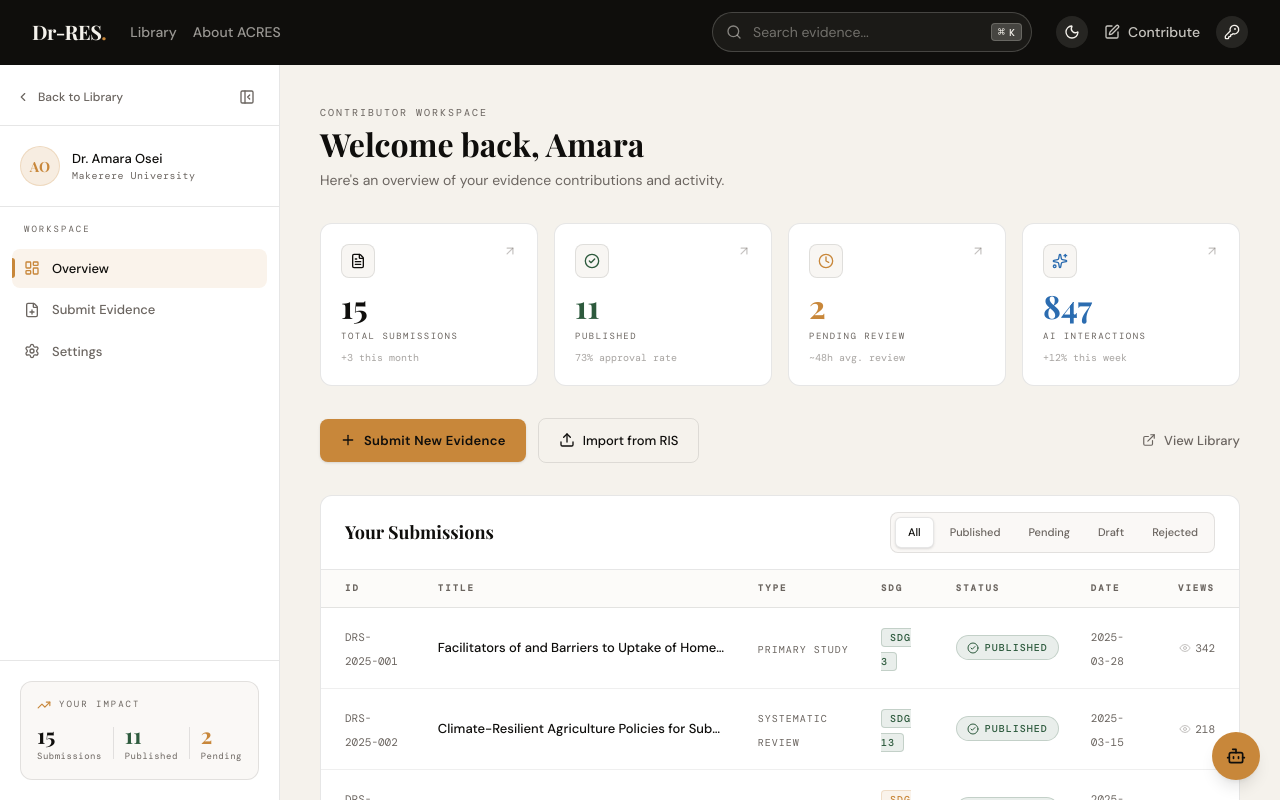
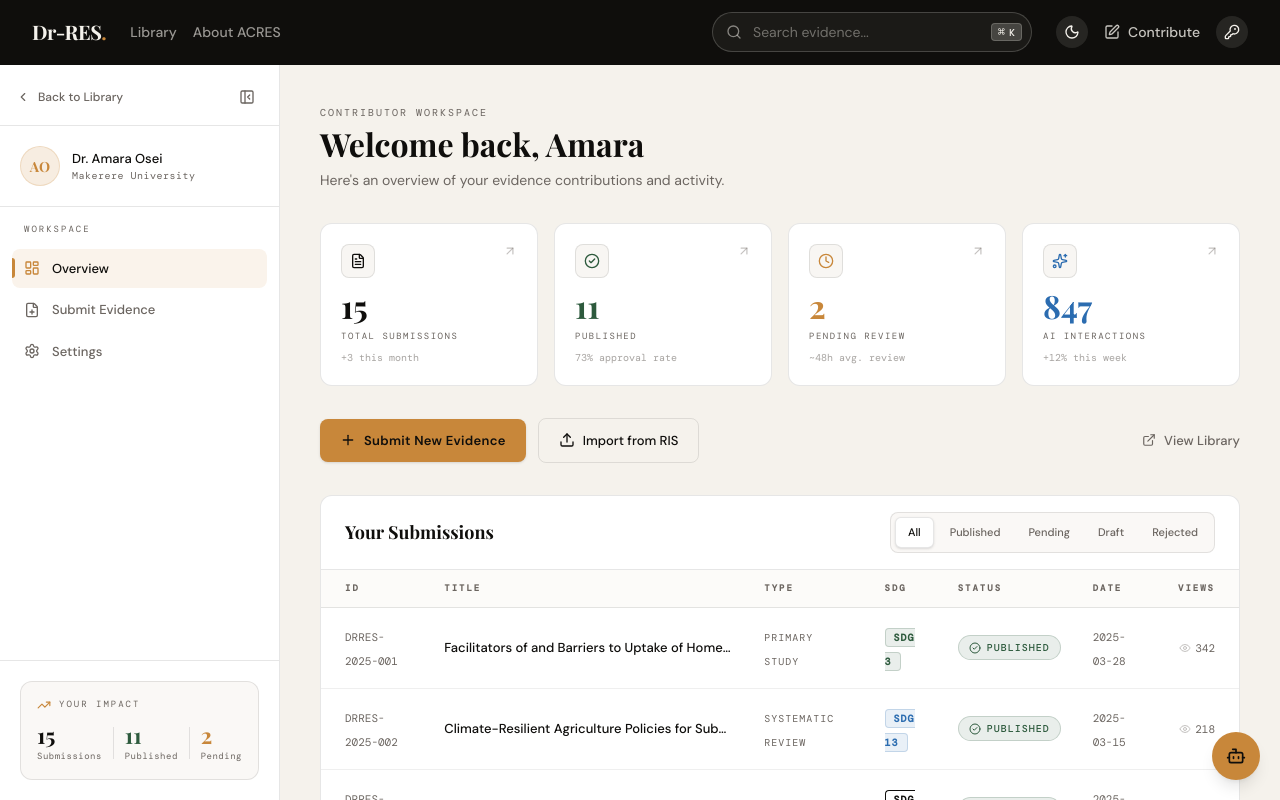
Before and after one commit to Aurits/drres-app, a Next.js app in the folder frontend/: page /dashboard in a window 1280 px wide. Built offline with nearby package versions, Linux system fonts and the light colour scheme.

Commit message:
feat: implement admin analytics dashboard and system monitoring pages

```diff
--- a/frontend/app/admin/page.tsx
+++ b/frontend/app/admin/page.tsx
@@ -30,9 +30,9 @@ const SYSTEM_SERVICES = [
 ];
 
 const ADMIN_LOG = [
-  { action: "Published evidence", detail: "DRS-2025-012 \"Antimicrobial Resistance Surveillance...\" approved by Admin.", time: "2h ago", type: "success" },
+  { action: "Published evidence", detail: "DRRES-2025-012 \"Antimicrobial Resistance Surveillance...\" approved by Admin.", time: "2h ago", type: "success" },
   { action: "Bulk import completed", detail: "24 records imported from ACRES_Q1_2025.xlsx — 22 valid, 2 errors.", time: "5h ago", type: "info" },
-  { action: "Submission rejected", detail: "DRS-2025-015 \"Evidence Gaps in Climate...\" — Incomplete methodology.", time: "1d ago", type: "error" },
+  { action: "Submission rejected", detail: "DRRES-2025-015 \"Evidence Gaps in Climate...\" — Incomplete methodology.", time: "1d ago", type: "error" },
   { action: "User role changed", detail: "j.kimani@uon.ac.ke promoted from Viewer to Contributor.", time: "1d ago", type: "info" },
   { action: "System re-indexed", detail: "Full vector re-index completed. 4,091 records processed in 14m 32s.", time: "2d ago", type: "success" },
   { action: "Category updated", detail: "Added new Priority Area \"Climate Finance\" under SDG 13.", time: "3d ago", type: "info" },
--- a/frontend/app/dashboard/page.tsx
+++ b/frontend/app/dashboard/page.tsx
@@ -9,21 +9,21 @@ import {
 
 // Mock submissions data
 const MOCK_SUBMISSIONS = [
-  { id: "DRS-2025-001", title: "Facilitators of and Barriers to Uptake of Home-Based HIV Testing", type: "Primary Study", sdg: "SDG 3", status: "Published", date: "2025-03-28", views: 342 },
-  { id: "DRS-2025-002", title: "Climate-Resilient Agriculture Policies for Sub-Saharan Drylands", type: "Systematic Review", sdg: "SDG 13", status: "Published", date: "2025-03-15", views: 218 },
-  { id: "DRS-2025-003", title: "AI in Primary Education: Infrastructure Requirements for Rural Deployment", type: "Policy Brief", sdg: "SDG 4", status: "Published", date: "2025-02-22", views: 156 },
-  { id: "DRS-2025-004", title: "Maternal Health Outcomes in Urban vs. Rural Settings Across East Africa", type: "Primary Study", sdg: "SDG 3", status: "Published", date: "2025-02-10", views: 289 },
-  { id: "DRS-2025-005", title: "Water Sanitation Infrastructure and Cholera Prevention in Kampala Districts", type: "Rapid Response", sdg: "SDG 3", status: "Published", date: "2025-01-18", views: 412 },
-  { id: "DRS-2025-006", title: "Renewable Solar Micro-Grid Deployment: Policy Frameworks for County-Level Implementation", type: "Policy Brief", sdg: "SDG 13", status: "Published", date: "2024-12-30", views: 97 },
-  { id: "DRS-2025-007", title: "Digital Literacy Training Outcomes Among Primary School Teachers in Western Kenya", type: "Primary Study", sdg: "SDG 4", status: "Published", date: "2024-12-15", views: 134 },
-  { id: "DRS-2025-008", title: "Community Health Worker Retention Strategies: A Multi-Country Analysis", type: "Systematic Review", sdg: "SDG 3", status: "Published", date: "2024-11-28", views: 267 },
-  { id: "DRS-2025-009", title: "Impact of Drought-Resistant Crop Subsidies on Smallholder Farmer Incomes", type: "Primary Study", sdg: "SDG 13", status: "Published", date: "2024-11-10", views: 188 },
-  { id: "DRS-2025-010", title: "Vaccine Cold Chain Logistics in Sub-Saharan Africa: A Rapid Review", type: "Rapid Response", sdg: "SDG 3", status: "Published", date: "2024-10-22", views: 356 },
-  { id: "DRS-2025-011", title: "Gender-Responsive Budgeting in Education Sectors Across 12 African Nations", type: "Systematic Review", sdg: "SDG 4", status: "Published", date: "2024-09-05", views: 142 },
-  { id: "DRS-2025-012", title: "Antimicrobial Resistance Surveillance Networks: A Gap Analysis for Eastern Africa", type: "Primary Study", sdg: "SDG 3", status: "Pending", date: "2025-04-02", views: 0 },
-  { id: "DRS-2025-013", title: "Soil Carbon Sequestration Potential Under Agroforestry Systems in the Sahel", type: "Policy Brief", sdg: "SDG 13", status: "Pending", date: "2025-04-05", views: 0 },
-  { id: "DRS-2025-014", title: "Mobile Health Interventions for Chronic Disease Management: Uganda Pilot Results", type: "Primary Study", sdg: "SDG 3", status: "Draft", date: "2025-04-07", views: 0 },
-  { id: "DRS-2025-015", title: "Evidence Gaps in Climate Adaptation Finance for Least Developed Countries", type: "Systematic Review", sdg: "SDG 13", status: "Rejected", date: "2025-03-20", views: 0 },
+  { id: "DRRES-2025-001", title: "Facilitators of and Barriers to Uptake of Home-Based HIV Testing", type: "Primary Study", sdg: "SDG 3: Good Health", status: "Published", date: "2025-03-28", views: 342 },
+  { id: "DRRES-2025-002", title: "Climate-Resilient Agriculture Policies for Sub-Saharan Drylands", type: "Systematic Review", sdg: "SDG 13: Climate Action", status: "Published", date: "2025-03-15", views: 218 },
+  { id: "DRRES-2025-003", title: "AI in Primary Education: Infrastructure Requirements for Rural Deployment", type: "Policy Brief", sdg: "SDG 4: Quality Education", status: "Published", date: "2025-02-22", views: 156 },
+  { id: "DRRES-2025-004", title: "Maternal Health Outcomes in Urban vs. Rural Settings Across East Africa", type: "Primary Study", sdg: "SDG 3: Good Health", status: "Published", date: "2025-02-10", views: 289 },
+  { id: "DRRES-2025-005", title: "Water Sanitation Infrastructure and Cholera Prevention in Kampala Districts", type: "Rapid Response", sdg: "SDG 3: Good Health", status: "Published", date: "2025-01-18", views: 412 },
+  { id: "DRRES-2025-006", title: "Renewable Solar Micro-Grid Deployment: Policy Frameworks for County-Level Implementation", type: "Policy Brief", sdg: "SDG 13: Climate Action", status: "Published", date: "2024-12-30", views: 97 },
+  { id: "DRRES-2025-007", title: "Digital Literacy Training Outcomes Among Primary School Teachers in Western Kenya", type: "Primary Study", sdg: "SDG 4: Quality Education", status: "Published", date: "2024-12-15", views: 134 },
+  { id: "DRRES-2025-008", title: "Community Health Worker Retention Strategies: A Multi-Country Analysis", type: "Systematic Review", sdg: "SDG 3: Good Health", status: "Published", date: "2024-11-28", views: 267 },
+  { id: "DRRES-2025-009", title: "Impact of Drought-Resistant Crop Subsidies on Smallholder Farmer Incomes", type: "Primary Study", sdg: "SDG 13: Climate Action", status: "Published", date: "2024-11-10", views: 188 },
+  { id: "DRRES-2025-010", title: "Vaccine Cold Chain Logistics in Sub-Saharan Africa: A Rapid Review", type: "Rapid Response", sdg: "SDG 3: Good Health", status: "Published", date: "2024-10-22", views: 356 },
+  { id: "DRRES-2025-011", title: "Gender-Responsive Budgeting in Education Sectors Across 12 African Nations", type: "Systematic Review", sdg: "SDG 4: Quality Education", status: "Published", date: "2024-09-05", views: 142 },
+  { id: "DRRES-2025-012", title: "Antimicrobial Resistance Surveillance Networks: A Gap Analysis for Eastern Africa", type: "Primary Study", sdg: "SDG 3: Good Health", status: "Pending", date: "2025-04-02", views: 0 },
+  { id: "DRRES-2025-013", title: "Soil Carbon Sequestration Potential Under Agroforestry Systems in the Sahel", type: "Policy Brief", sdg: "SDG 13: Climate Action", status: "Pending", date: "2025-04-05", views: 0 },
+  { id: "DRRES-2025-014", title: "Mobile Health Interventions for Chronic Disease Management: Uganda Pilot Results", type: "Primary Study", sdg: "SDG 3: Good Health", status: "Draft", date: "2025-04-07", views: 0 },
+  { id: "DRRES-2025-015", title: "Evidence Gaps in Climate Adaptation Finance for Least Developed Countries", type: "Systematic Review", sdg: "SDG 13: Climate Action", status: "Rejected", date: "2025-03-20", views: 0 },
 ];
 
 const STATUS_CONFIG: Record<string, { color: string; bg: string; border: string; icon: React.ReactNode }> = {
@@ -179,12 +179,12 @@ export default function DashboardPage() {
                       <span className="font-mono text-[10px] tracking-[1px] text-muted-foreground uppercase">{sub.type}</span>
                     </td>
                     <td className="px-4 py-4 hidden lg:table-cell">
-                      <span className={`font-mono text-[10px] tracking-[1px] uppercase px-2 py-0.5 rounded-[4px] border font-medium ${
-                        sub.sdg.includes("3") ? "bg-forest/10 text-forest border-forest/20"
-                        : sub.sdg.includes("13") ? "bg-sky/10 text-sky border-sky/20"
-                        : "bg-primary/10 text-primary border-primary/20"
+                      <span className={`font-mono text-[10px] tracking-[1px] uppercase px-2 py-0.5 rounded-[4px] border font-bold ${
+                        sub.sdg.includes("SDG 3") ? "bg-forest/10 text-forest border-forest/20"
+                        : sub.sdg.includes("SDG 13") ? "bg-sky/10 text-sky border-sky/20"
+                        : "bg-amber/10 text-amber border-amber/20"
                       }`}>
-                        {sub.sdg}
+                        {sub.sdg.split(':')[0]}
                       </span>
                     </td>
                     <td className="px-4 py-4">
--- a/frontend/components/ui/EvidenceSheet.tsx
+++ b/frontend/components/ui/EvidenceSheet.tsx
@@ -116,8 +116,16 @@ export function EvidenceSheet({ open, onOpenChange, evidence }: EvidenceSheetPro
                       )}
 
                       <div className="flex flex-wrap gap-2 mb-6">
-                        <span className="flex items-center gap-1.5 font-mono text-[10px] font-semibold tracking-[1.5px] uppercase px-2.5 py-1.5 border rounded-[4px] bg-forest/10 border-forest/20 text-forest hover:opacity-80 transition-opacity cursor-pointer">
-                          <span className="w-1.5 h-1.5 rounded-full bg-forest shrink-0" />
+                        <span className={`flex items-center gap-1.5 font-mono text-[10px] font-bold tracking-[1.5px] uppercase px-2.5 py-1.5 border rounded-[4px] transition-opacity cursor-pointer ${
+                          evidence?.sdg.includes("3") ? "bg-forest/10 border-forest/20 text-forest"
+                          : evidence?.sdg.includes("13") ? "bg-sky/10 border-sky/20 text-sky"
+                          : "bg-amber/10 border-amber/20 text-amber"
+                        }`}>
+                          <span className={`w-1.5 h-1.5 rounded-full shrink-0 ${
+                             evidence?.sdg.includes("3") ? "bg-forest"
+                             : evidence?.sdg.includes("13") ? "bg-sky"
+                             : "bg-amber"
+                          }`} />
                           {evidence?.sdg || 'SDG Target'}
                         </span>
                         <span className="flex items-center gap-1.5 font-mono text-[10px] font-semibold tracking-[1.5px] uppercase px-2.5 py-1.5 border rounded-[4px] bg-sky/10 border-sky/20 text-sky hover:opacity-80 transition-opacity cursor-pointer">
```
